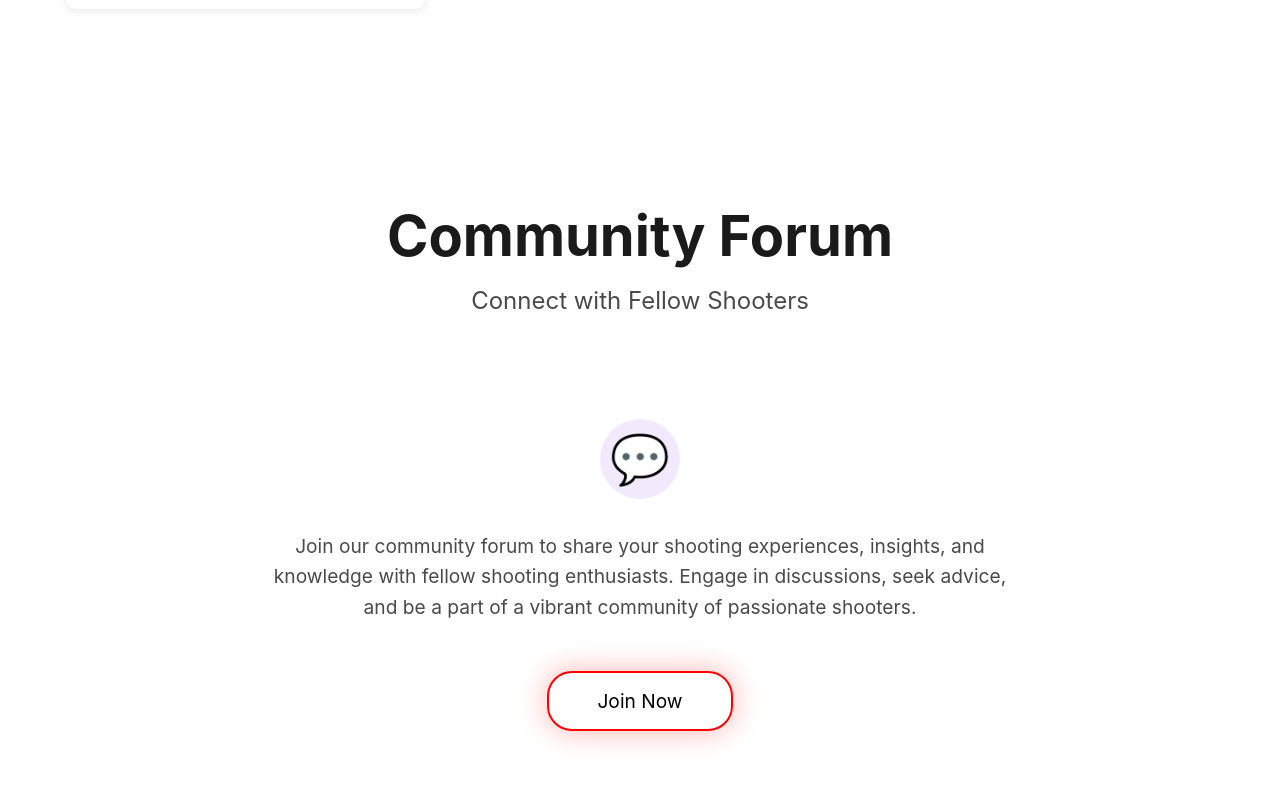
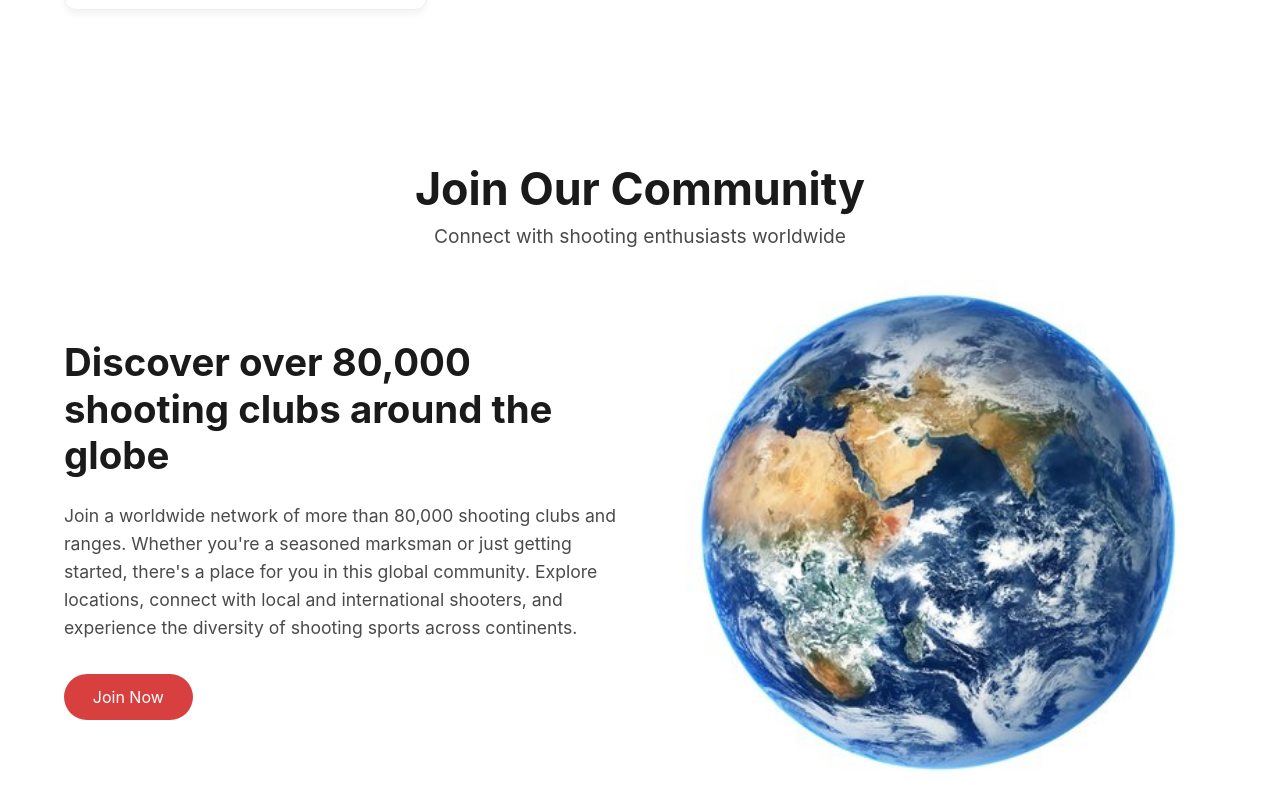
Before and after one commit to 03ayv/Tracshot, an Angular app in the folder Angular-TracShot/: page /features in a window 1280 px wide. Shown: the part 1655-2440 px from the top of the page. Built offline with nearby package versions, Linux system fonts and the light colour scheme.

Commit message:
make layout changes

```diff
--- a/Angular-TracShot/src/app/community/community.component.css
+++ b/Angular-TracShot/src/app/community/community.component.css
@@ -1,80 +1,93 @@
 .community-section {
-  padding: 80px 5% 80px;
+  padding: 40px 5% 80px;
   background-color: white;
   min-height: 100vh;
+  display: flex;
+  flex-direction: column;
 }
 
 .community-header {
   text-align: center;
-  margin-bottom: 40px;
+  margin-bottom: 2rem;
 }
 
 .community-header h1 {
-  font-size: clamp(2rem, 5vw, 3.5rem);
+  font-size: clamp(1.8rem, 4vw, 2.8rem);
   font-weight: 700;
   color: #1a1a1a;
-  margin-bottom: 1rem;
+  margin-bottom: 0.5rem;
 }
 
 .subtitle {
-  font-size: clamp(1.2rem, 3vw, 1.5rem);
+  font-size: clamp(1rem, 2vw, 1.2rem);
   color: #4a4a4a;
-  max-width: 600px;
-  margin: 0 auto;
 }
 
 .community-content {
   display: flex;
-  justify-content: center;
+  gap: 2rem;
+  max-width: 1200px;
+  margin: 0 auto;
   align-items: center;
-  padding: 2rem 0;
 }
 
-.content-wrapper {
-  max-width: 800px;
-  text-align: center;
-  padding: 2rem;
+.content-left {
+  flex: 1;
 }
 
-.chat-icon {
-  font-size: 3rem;
-  margin-bottom: 2rem;
-  background-color: rgba(138, 43, 226, 0.1);
-  width: 80px;
-  height: 80px;
-  display: flex;
-  align-items: center;
-  justify-content: center;
-  border-radius: 50%;
-  margin: 0 auto 2rem;
+.content-left h2 {
+  font-size: clamp(1.8rem, 3vw, 2.5rem);
+  margin-bottom: 1.5rem;
+  line-height: 1.2;
+  color: #1a1a1a;
 }
 
 .description {
-  font-size: clamp(1rem, 3vw, 1.2rem);
+  font-size: clamp(0.9rem, 1.5vw, 1.1rem);
   line-height: 1.6;
+  margin-bottom: 2rem;
   color: #4a4a4a;
-  margin-bottom: 3rem;
+}
+
+.content-right {
+  flex: 1;
+  display: flex;
+  justify-content: center;
+}
+
+.earth-image {
+  width: 100%;
+  max-width: 500px;
 }
 
 .join-button {
-  background-color: white;
-  border: rgb(255, 0, 0) solid 2px;
-  padding: 1rem 3rem;
+  background-color: #D84040;
+  color: white;
+  border: none;
+  padding: 0.8rem 1.8rem;
   border-radius: 25px;
-  font-size: 1.2rem;
+  font-size: 1rem;
   cursor: pointer;
   transition: all 0.3s ease;
-  box-shadow: 0 0 30px rgba(255, 0, 0, 0.3);
-  position: relative;
-  overflow: hidden;
 }
 
-@media (max-width: 768px) {
-  .community-section {
-    padding: 100px 1rem 60px;
+.join-button:hover {
+  background-color: #c23030;
+  transform: translateY(-2px);
+}
+
+@media (max-width: 968px) {
+  .community-content {
+    flex-direction: column;
+    text-align: center;
+    gap: 1.5rem;
   }
 
-  .content-wrapper {
-    padding: 1rem;
+  .content-left {
+    padding: 0 1rem;
+  }
+
+  .earth-image {
+    max-width: 80%;
   }
 }
--- a/Angular-TracShot/src/app/community/community.component.html
+++ b/Angular-TracShot/src/app/community/community.component.html
@@ -1,16 +1,19 @@
 <section class="community-section">
   <div class="community-header">
-    <h1>Community Forum</h1>
-    <p class="subtitle">Connect with Fellow Shooters</p>
+    <h1>Join Our Community</h1>
+    <p class="subtitle">Connect with shooting enthusiasts worldwide</p>
   </div>
 
   <div class="community-content">
-    <div class="content-wrapper">
-      <div class="chat-icon">💬</div>
+    <div class="content-left">
+      <h2>Discover over 80,000 shooting clubs around the globe</h2>
       <p class="description">
-        Join our community forum to share your shooting experiences, insights, and knowledge with fellow shooting enthusiasts. Engage in discussions, seek advice, and be a part of a vibrant community of passionate shooters.
+        Join a worldwide network of more than 80,000 shooting clubs and ranges. Whether you're a seasoned marksman or just getting started, there's a place for you in this global community. Explore locations, connect with local and international shooters, and experience the diversity of shooting sports across continents.
       </p>
       <button class="join-button">Join Now</button>
     </div>
+    <div class="content-right">
+      <img src="assets/earth.jpeg" alt="Global Community" class="earth-image">
+    </div>
   </div>
 </section>
--- a/Angular-TracShot/src/app/download/download.component.css
+++ b/Angular-TracShot/src/app/download/download.component.css
@@ -40,6 +40,9 @@
   text-align: center;
   transition: transform 0.3s ease;
   border: 1px solid #f0f0f0;
+  display: flex;
+  flex-direction: column;
+  height: 100%;
 }
 
 .plan-card:hover {
@@ -64,6 +67,7 @@
   padding: 0;
   margin-bottom: 1.5rem;
   text-align: left;
+  flex-grow: 1;
 }
 
 .features-list li {
```
Also changed, not shown: Angular-TracShot/src/assets/earth.jpeg (added).
